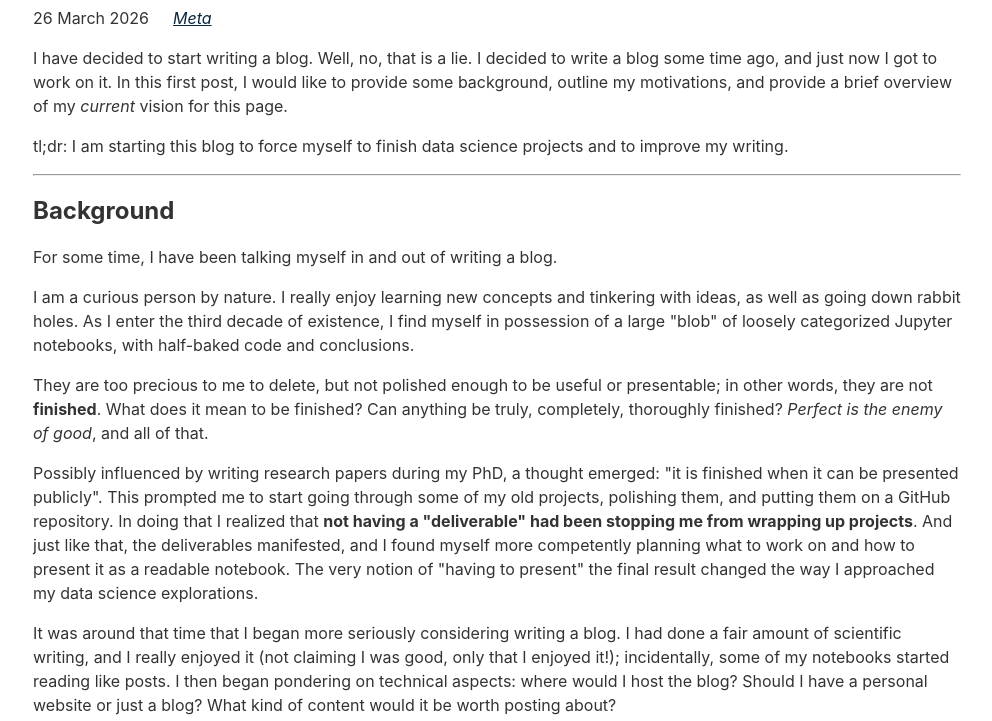
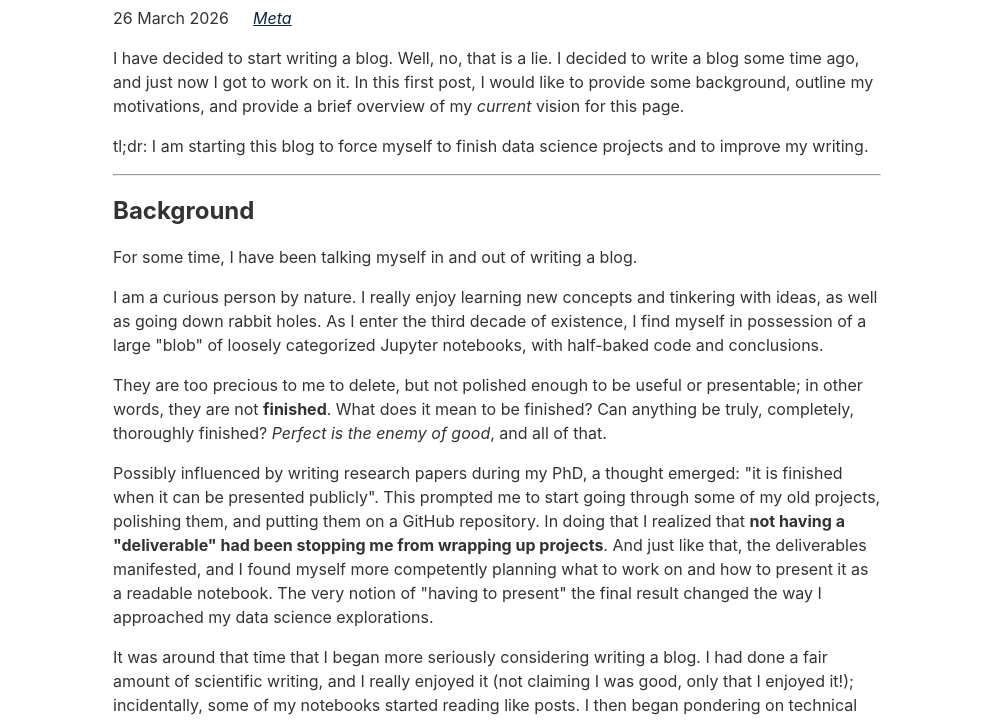
Before and after one commit to Mikel-MG/Mikel-MG.github.io, an Eleventy site: page content/blog/plain_posts/20260326_helloworld.md in a window 1280 px wide. Shown: the part 149-870 px from the top of the page, without its empty margins (143-1135 px from the left). Built offline with nearby package versions, Linux system fonts and the light colour scheme; Eleventy itself is replaced by a stand-in of ours; files that its build step writes are made by us from their sources; what @zachleat/heading-anchors, zod, zod-validation-error would draw is missing.

Commit message:
Reduced the max width of the pages

```diff
--- a/css/index.css
+++ b/css/index.css
@@ -57,7 +57,7 @@ html {
 	overflow-y: scroll;
 }
 body {
-	max-width: 60em;
+	max-width: 50em;
 }
 
 /* https://www.a11yproject.com/posts/how-to-hide-content/ */
```
